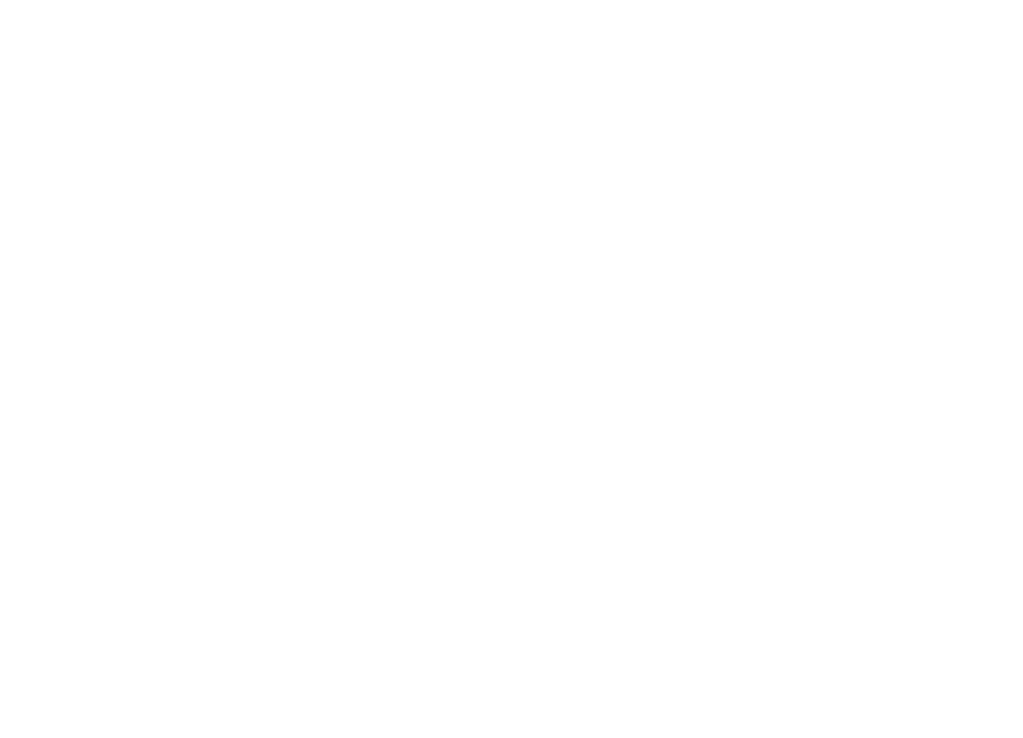
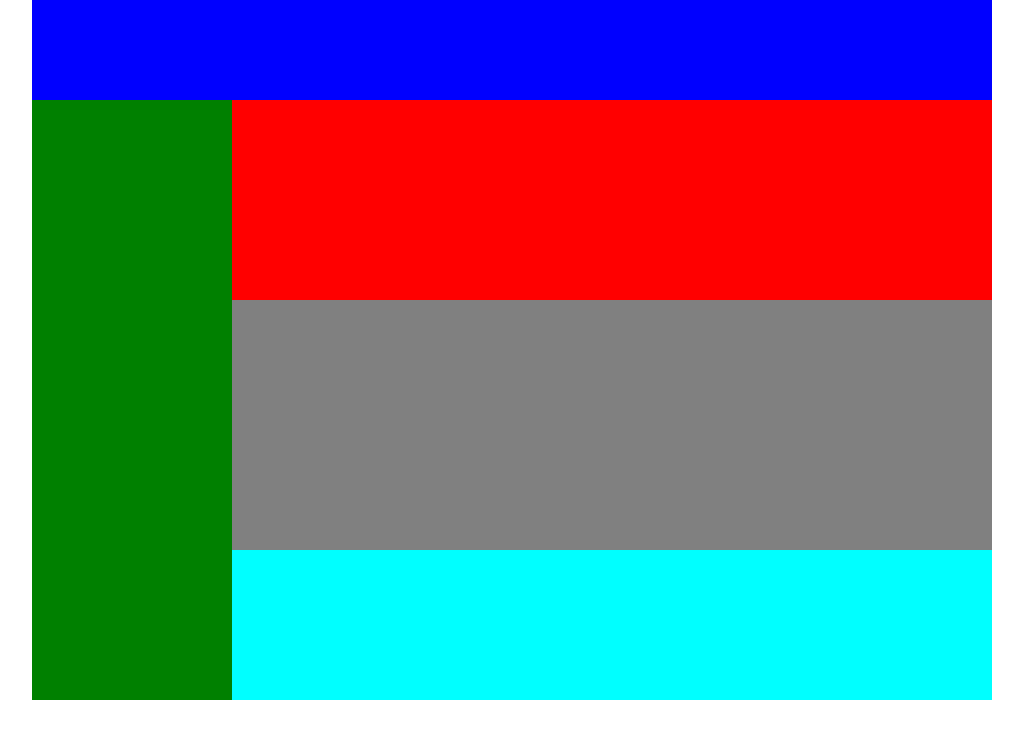
Before and after one commit to Inkh/ui-challenge, a plain HTML site: page index.html in a window 1280 px wide. Shown: the whole page, without its empty margins (128-1151 px from the left). Drawn offline with Linux system fonts and the light colour scheme.

Commit message:
Set up web page layout

```diff
--- /dev/null
+++ b/css/layout.css
@@ -0,0 +1,29 @@
+body {
+  max-width: 960px;
+  height: auto;
+  margin: 0 auto;
+}
+
+header {
+  width: 100%;
+  height: 100px;
+  background-color: blue;
+}
+
+aside {
+  width: 200px;
+  height: 600px;
+  background-color: green;
+  /* display: inline-block; */
+  float: left;
+  /* box-sizing: border-box; */
+}
+
+section {
+  width: 760px;
+  max-width: 760px;
+  height: 200px;
+  background-color: brown;
+  display: inline-block;
+  box-sizing: border-box;
+}
--- /dev/null
+++ b/css/modules.css
@@ -0,0 +1,14 @@
+section.top {
+  height: 200px;
+  background-color: red;
+}
+
+section.mid {
+  height: 250px;
+  background-color: gray;
+}
+
+section.bot {
+  height: 150px;
+  background-color: aqua;
+}
--- a/css/style.css
+++ b/css/style.css
@@ -0,0 +1,4 @@
+* {
+  font-family: sans-serif;
+  vertical-align: top;
+}
--- a/index.html
+++ b/index.html
@@ -7,8 +7,24 @@
   <meta name="viewport" content="width=device-width, initial-scale=1">
   <link rel="stylesheet" type="text/css" href="css/normalize.css" />
   <link rel="stylesheet" type="text/css" href="css/style.css" />
+  <link rel="stylesheet" type="text/css" href="css/layout.css" />
+  <link rel="stylesheet" type="text/css" href="css/modules.css" />
 </head>
 <body>
+  <header>
 
+  </header>
+  <aside>
+
+  </aside>
+  <section class="top">
+
+  </section>
+  <section class="mid">
+
+  </section>
+  <section class="bot">
+
+  </section>
 </body>
 </html>
```
